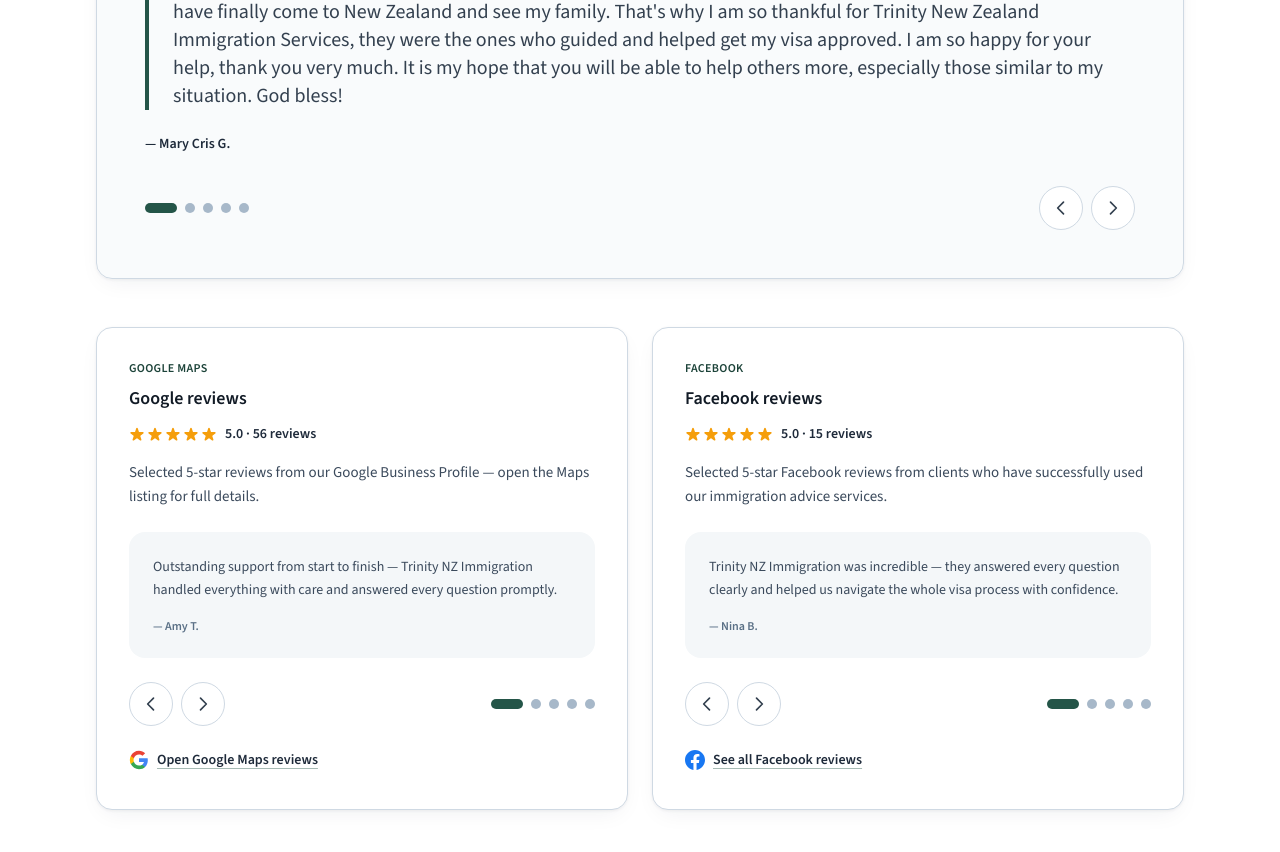
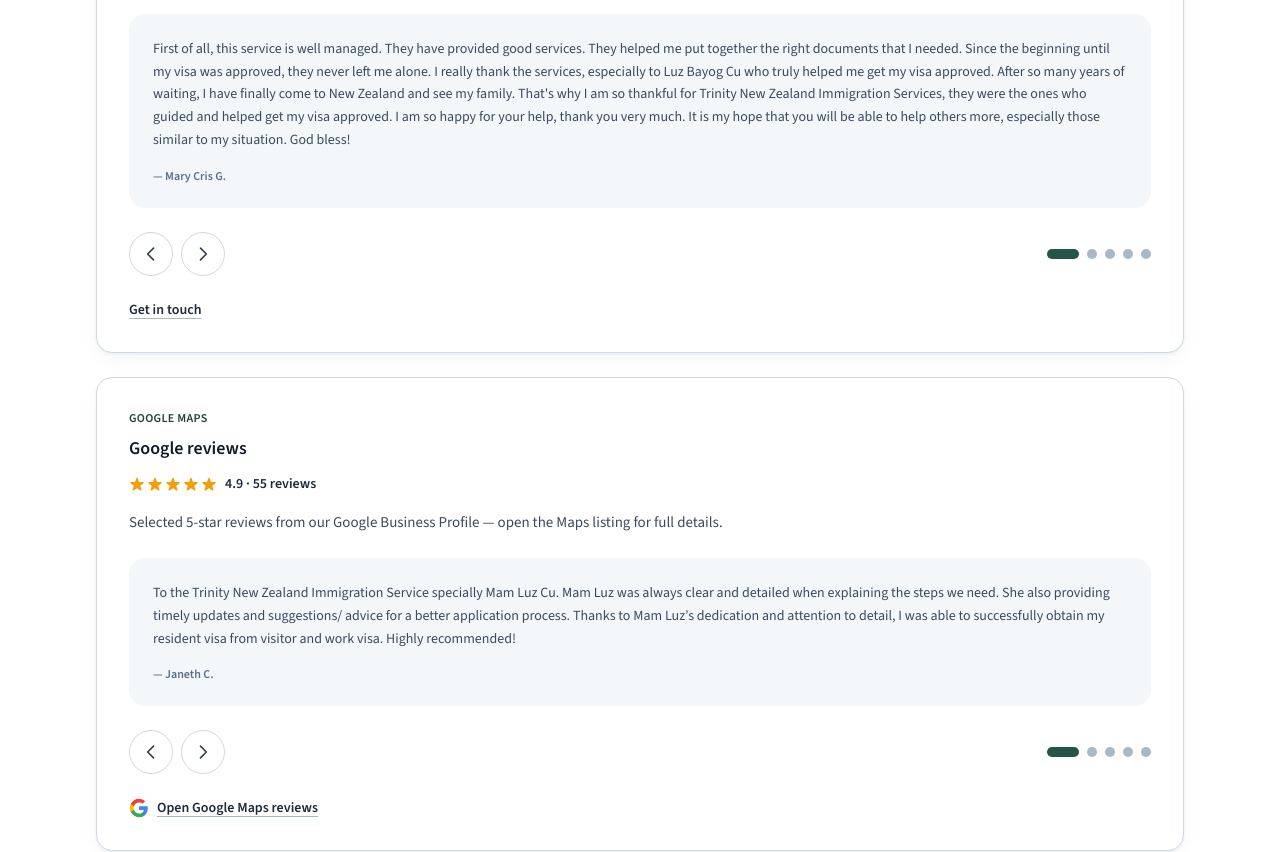
Before and after one commit to Markissss-23/trinity-nz-immigration, a React (Vite) app: page / in a window 1280 px wide. Shown: the part 8000-8852 px from the top of the page. Built offline with nearby package versions, Linux system fonts and the light colour scheme.

Commit message:
Updated testimonials

```diff
--- a/src/components/TestimonialSlider.tsx
+++ b/src/components/TestimonialSlider.tsx
@@ -3,39 +3,40 @@
 import { SectionShell } from "./SectionShell";
 import { FacebookBrandIcon, GoogleBrandIcon } from "./SocialBrandIcons";
 
-export function TestimonialSlider() {
-  const [i, setI] = useState(0);
-  const [googleReviewIndex, setGoogleReviewIndex] = useState(0);
-  const [facebookReviewIndex, setFacebookReviewIndex] = useState(0);
-  const total = testimonials.length;
-  const googleBlock = socialReviewHighlights.find((block) => block.source === "Google Maps");
-  const facebookBlock = socialReviewHighlights.find((block) => block.source === "Facebook");
-  const googleTotal = googleBlock?.reviews?.length ?? 0;
-  const facebookTotal = facebookBlock?.reviews?.length ?? 0;
-  const prev = () => setI((v) => (v - 1 + total) % total);
-  const next = () => setI((v) => (v + 1) % total);
-  const prevGoogle = () => setGoogleReviewIndex((v) => (googleTotal ? (v - 1 + googleTotal) % googleTotal : 0));
-  const nextGoogle = () => setGoogleReviewIndex((v) => (googleTotal ? (v + 1) % googleTotal : 0));
-  const prevFacebook = () => setFacebookReviewIndex((v) => (facebookTotal ? (v - 1 + facebookTotal) % facebookTotal : 0));
-  const nextFacebook = () => setFacebookReviewIndex((v) => (facebookTotal ? (v + 1) % facebookTotal : 0));
-
-  const renderReviewCard = (
-    block: (typeof socialReviewHighlights)[number] | undefined,
-    currentIndex: number,
-    prevFn: () => void,
-    nextFn: () => void,
-  ) => {
-    if (!block || !block.reviews?.length) {
-      return null;
-    }
-
-    const review = block.reviews[currentIndex];
+// Unified card layout used by all three testimonial sections
+function ReviewCard({
+  source,
+  badge,
+  rating,
+  reviewCount,
+  summary,
+  reviews,
+  href,
+  cta,
+}: {
+  source: string;
+  badge: string;
+  rating?: string;
+  reviewCount?: number;
+  summary: string;
+  reviews: readonly { text: string; author: string }[];
+  href: string;
+  cta: string;
+}) {
+  const [index, setIndex] = useState(0);
+  const total = reviews.length;
+  const prev = () => setIndex((v) => (v - 1 + total) % total);
+  const next = () => setIndex((v) => (v + 1) % total);
+  const review = reviews[index];
 
   return (
-      <div className="relative rounded-2xl border border-ink-200 bg-white p-6 shadow-card sm:p-8">
-        <p className="text-xs font-semibold uppercase tracking-wide text-fern-700">{block.source}</p>
-        <p className="mt-2 font-display text-lg font-semibold text-ink-950">{block.badge}</p>
-        {block.rating ? (
+    <div className="relative flex flex-col rounded-2xl border border-ink-200 bg-white p-6 shadow-card sm:p-8">
+      {/* Source label + badge */}
+      <p className="text-xs font-semibold uppercase tracking-wide text-fern-700">{source}</p>
+      <p className="mt-2 font-display text-lg font-semibold text-ink-950">{badge}</p>
+
+      {/* Star rating */}
+      {rating ? (
         <div className="mt-3 flex items-center gap-2 text-sm font-semibold text-ink-900">
           <span className="inline-flex gap-0.5 text-amber-500">
             {Array.from({ length: 5 }).map((_, idx) => (
@@ -44,23 +45,27 @@
               </svg>
             ))}
           </span>
-            <span>
-              {block.rating} · {block.reviewCount} reviews
-            </span>
+          <span>{rating} · {reviewCount} reviews</span>
         </div>
       ) : null}
-        <p className="mt-4 text-[15px] leading-relaxed text-ink-700">{block.summary}</p>
-        <div className="mt-6 rounded-2xl bg-ink-50 p-6 text-sm leading-relaxed text-ink-700">
+
+      {/* Summary */}
+      <p className="mt-4 text-[15px] leading-relaxed text-ink-700">{summary}</p>
+
+      {/* Review quote */}
+      <div className="mt-6 flex-1 rounded-2xl bg-ink-50 p-6 text-sm leading-relaxed text-ink-700">
         <p>{review.text}</p>
         <p className="mt-4 text-xs font-semibold text-ink-500">— {review.author}</p>
       </div>
+
+      {/* Navigation */}
       <div className="mt-6 flex items-center justify-between gap-3">
         <div className="flex gap-2">
           <button
             type="button"
-              onClick={prevFn}
+            onClick={prev}
             className="inline-flex h-11 w-11 items-center justify-center rounded-full border border-ink-200 bg-white text-ink-800 hover:bg-ink-50"
-              aria-label={`Previous ${block.source} review`}
+            aria-label={`Previous ${source} review`}
           >
             <svg className="h-5 w-5" fill="none" viewBox="0 0 24 24" stroke="currentColor">
               <path strokeLinecap="round" strokeLinejoin="round" strokeWidth={2} d="M15 19l-7-7 7-7" />
@@ -68,45 +73,64 @@
           </button>
           <button
             type="button"
-              onClick={nextFn}
+            onClick={next}
             className="inline-flex h-11 w-11 items-center justify-center rounded-full border border-ink-200 bg-white text-ink-800 hover:bg-ink-50"
-              aria-label={`Next ${block.source} review`}
+            aria-label={`Next ${source} review`}
           >
             <svg className="h-5 w-5" fill="none" viewBox="0 0 24 24" stroke="currentColor">
               <path strokeLinecap="round" strokeLinejoin="round" strokeWidth={2} d="M9 5l7 7-7 7" />
             </svg>
           </button>
         </div>
+
+        {/* Dot indicators */}
         <div className="flex gap-2">
-            {block.reviews.map((_, idx) => (
+          {reviews.map((_, idx) => (
             <button
               key={idx}
               type="button"
               className={`h-2.5 rounded-full transition-all ${
-                  idx === currentIndex ? "w-8 bg-fern-600" : "w-2.5 bg-ink-300 hover:bg-ink-400"
+                idx === index ? "w-8 bg-fern-600" : "w-2.5 bg-ink-300 hover:bg-ink-400"
               }`}
-                aria-label={`${block.source} review ${idx + 1} of ${block.reviews.length}`}
-                onClick={() => (block.source === "Google Maps" ? setGoogleReviewIndex(idx) : setFacebookReviewIndex(idx))}
+              aria-label={`${source} review ${idx + 1} of ${total}`}
+              onClick={() => setIndex(idx)}
             />
           ))}
         </div>
       </div>
+
+      {/* External link */}
       <a
-          href={block.href}
+        href={href}
         className="mt-6 inline-flex w-fit items-center gap-2 text-sm font-semibold text-fern-800 underline decoration-fern-600/40 underline-offset-4 hover:decoration-fern-700"
         target="_blank"
         rel="noopener noreferrer"
       >
-          {block.source === "Google Maps" ? (
+        {source === "Google Maps" ? (
           <GoogleBrandIcon className="h-5 w-5 shrink-0" aria-hidden />
-          ) : (
+        ) : source === "Facebook" ? (
           <FacebookBrandIcon className="h-5 w-5 shrink-0 text-[#1877F2]" aria-hidden />
-          )}
-          {block.cta}
+        ) : null}
+        {cta}
       </a>
     </div>
   );
+}
+
+export function TestimonialSlider() {
+  // Build a synthetic "Trinity Clients" block from the testimonials array in site.ts
+  const trinityBlock = {
+    source: "Trinity Clients",
+    badge: "Client testimonials",
+    summary:
+      "First-hand accounts from people we have supported through their New Zealand visa journey.",
+    reviews: testimonials.map((t) => ({ text: t.text, author: t.author })),
+    href: "/#contact",
+    cta: "Get in touch",
   };
+
+  const googleBlock = socialReviewHighlights.find((b) => b.source === "Google Maps");
+  const facebookBlock = socialReviewHighlights.find((b) => b.source === "Facebook");
 
   return (
     <SectionShell
@@ -116,59 +140,43 @@
       subtitle={testimonialsBlock.subtitle}
       className="bg-white"
     >
-      <div className="relative rounded-2xl border border-ink-200 bg-ink-50/50 p-6 shadow-card sm:p-10 lg:p-12">
-        <figure>
-          <blockquote className="border-l-4 border-fern-600 pl-6 text-lg leading-relaxed text-ink-800 sm:text-xl">
-            {testimonials[i].text}
-          </blockquote>
-          <figcaption className="mt-6 text-sm font-semibold text-ink-900">
-            — {testimonials[i].author}
-          </figcaption>
-        </figure>
-        <div className="mt-8 flex flex-wrap items-center justify-between gap-4">
-          <div className="flex gap-2" role="tablist" aria-label="Testimonial pages">
-            {testimonials.map((_, idx) => (
-              <button
-                key={idx}
-                type="button"
-                role="tab"
-                aria-selected={idx === i}
-                aria-label={`Testimonial ${idx + 1} of ${total}`}
-                className={`h-2.5 rounded-full transition-all ${
-                  idx === i ? "w-8 bg-fern-600" : "w-2.5 bg-ink-300 hover:bg-ink-400"
-                }`}
-                onClick={() => setI(idx)}
+      {/*
+        1 column on mobile/tablet, 3 columns on large screens.
+        Each card uses flex-col + flex-1 on the quote so cards stretch to equal height in a row.
+      */}
+      <div className="grid gap-6 lg:grid-cols-1">
+        <ReviewCard
+          source={trinityBlock.source}
+          badge={trinityBlock.badge}
+          summary={trinityBlock.summary}
+          reviews={trinityBlock.reviews}
+          href={trinityBlock.href}
+          cta={trinityBlock.cta}
         />
-            ))}
-          </div>
-          <div className="flex gap-2">
-            <button
-              type="button"
-              onClick={prev}
-              className="inline-flex h-11 w-11 items-center justify-center rounded-full border border-ink-200 bg-white text-ink-800 hover:bg-ink-50"
-              aria-label="Previous testimonial"
-            >
-              <svg className="h-5 w-5" fill="none" viewBox="0 0 24 24" stroke="currentColor">
-                <path strokeLinecap="round" strokeLinejoin="round" strokeWidth={2} d="M15 19l-7-7 7-7" />
-              </svg>
-            </button>
-            <button
-              type="button"
-              onClick={next}
-              className="inline-flex h-11 w-11 items-center justify-center rounded-full border border-ink-200 bg-white text-ink-800 hover:bg-ink-50"
-              aria-label="Next testimonial"
-            >
-              <svg className="h-5 w-5" fill="none" viewBox="0 0 24 24" stroke="currentColor">
-                <path strokeLinecap="round" strokeLinejoin="round" strokeWidth={2} d="M9 5l7 7-7 7" />
-              </svg>
-            </button>
-          </div>
-        </div>
-      </div>
-
-      <div className="mt-12 grid gap-6 lg:grid-cols-2">
-        {renderReviewCard(googleBlock, googleReviewIndex, prevGoogle, nextGoogle)}
-        {renderReviewCard(facebookBlock, facebookReviewIndex, prevFacebook, nextFacebook)}
+        {googleBlock && (
+          <ReviewCard
+            source={googleBlock.source}
+            badge={googleBlock.badge}
+            rating={googleBlock.rating}
+            reviewCount={googleBlock.reviewCount}
+            summary={googleBlock.summary}
+            reviews={googleBlock.reviews}
+            href={googleBlock.href}
+            cta={googleBlock.cta}
+          />
+        )}
+        {facebookBlock && (
+          <ReviewCard
+            source={facebookBlock.source}
+            badge={facebookBlock.badge}
+            rating={facebookBlock.rating}
+            reviewCount={facebookBlock.reviewCount}
+            summary={facebookBlock.summary}
+            reviews={facebookBlock.reviews}
+            href={facebookBlock.href}
+            cta={facebookBlock.cta}
+          />
+        )}
       </div>
     </SectionShell>
   );
--- a/src/content/site.ts
+++ b/src/content/site.ts
@@ -386,28 +386,28 @@
     badge: "Google reviews",
     summary:
       "Selected 5-star reviews from our Google Business Profile — open the Maps listing for full details.",
-    rating: "5.0",
-    reviewCount: 56,
+    rating: "4.9",
+    reviewCount: 55,
     reviews: [
       {
-        text: "Outstanding support from start to finish — Trinity NZ Immigration handled everything with care and answered every question promptly.",
-        author: "Amy T.",
+        text: "To the Trinity New Zealand Immigration Service specially Mam Luz Cu. Mam Luz was always clear and detailed when explaining the steps we need. She also providing timely updates and suggestions/ advice for a better application process. Thanks to Mam Luz’s dedication and attention to detail, I was able to successfully obtain my resident visa from visitor and work visa. Highly recommended!",
+        author: "Janeth C.",
       },
       {
-        text: "Fast, professional and thorough advice. My visa process was much easier with their help.",
-        author: "Daniel P.",
+        text: "I would like to sincerely give a huge thanks to Ms. Luz and Trinity New Zealand Immigration Services Ltd. for their exceptional assistance throughout my visa application process. Despite the tight schedule with my previous visa expiring, my visa was approved in just five working days! Highly recommended!! Wishing all the best with Ms. Luz and team!",
+        author: "liza",
       },
       {
-        text: "Great service, very responsive, and detailed guidance on documents and deadlines.",
-        author: "Maria L.",
+        text: "I am so grateful for the help of Trinity. With just 1 day my visa was approved. Until now I am still in shocked but I think this is also because of the way Trinity handles the documents and process it with a very detailed information. Trinity was so knowledgeable regarding the process and Maam Luz was so eager  and quick to respond whenever I have questions. This is a legit Immigration services and would 100% recommend.",
+        author: "Keigh L.",
       },
       {
-        text: "Highly recommend Trinity NZ Immigration for their friendly team and visa expertise.",
-        author: "Sarah K.",
+        text: "Thank you so much Trinity New Zealand Immigration Services Ltd specially to Ma'am Luz Bayog Cu. With in one week my student visa was approved. Once again, thank you so much ma'am Luz for your help and kindness. I've learned a lot also from you. God bless you always and the rest of the team❤️🙏 …",
+        author: "Carl Jerome L.",
       },
       {
-        text: "Excellent support for my immigration application — they made a stressful process feel manageable.",
-        author: "Jason W.",
+        text: "Trinity new Zealand immigration services LTD has the best service. I highly recommend Mam Luz Cu, She was my immigration advisor for my general visitor visa application, she was easily to approach to ask questions. I am thankful for the help she provided and for her expertise being an advisor. I am amazed her for being attention to detail and attentiveness. My application, supporting documents, and forms were thoroughly reviewed by her. Thanks to her commitment to excellence and her ability to observe even the smallest details. My application was approved because of her. Thank you so much Mam Luz Cu and Trinity new Zealand immigration services LTD.",
+        author: "Sush Mita D.",
       },
     ],
     href: "https://maps.app.goo.gl/RsTbdGaEyWMCYYtp8",
@@ -422,24 +422,24 @@
     reviewCount: 15,
     reviews: [
       {
-        text: "Trinity NZ Immigration was incredible — they answered every question clearly and helped us navigate the whole visa process with confidence.",
-        author: "Nina B.",
+        text: "I am extremely grateful to Trinity New Zealand Immigration Services Ltd, particularly to Ma'am Luz Cu, who assisted us with our visa application. My daughter is now a resident of this country, and I am currently waiting for my own resident visa. I am overjoyed that one of our greatest desires—living together as a family—has finally come true.",
+        author: "Marites S.",
       },
       {
-        text: "Very professional and supportive service. I received updates quickly and they helped me prepare all the documents correctly.",
-        author: "Carlos R.",
+        text: "We are just dreaming before of spending time with my husband in this amazing country, and here we are treasuring the days we have together.This won't be a success without the help of Trinity New Zealand Immigration Services Ltd. and Luz Cu who is with us guiding and updating in everything we need to prepare in order to make this possible. Big thanks to your Company! Another Visit Visa approved and we can now experience spring and summer season😃God Bless! Hope you can help more people in achieving their New Zealand dream!😊🤩🤩",
+        author: "Zoe D.",
       },
       {
-        text: "Excellent adviser team. They made a stressful journey feel manageable and were always available for follow-up questions.",
-        author: "Mai L.",
+        text: "Thank you so much ma'am Luz and trinity new zealand immigration services Ltd. I recommend and rate the services 100% nice good and very kind. Again thank you so much maam luz♥️",
+        author: "Aljune B.",
       },
       {
-        text: "Highly recommend Trinity NZ Immigration. They were patient, detail-oriented, and helped me secure my visa faster than I expected.",
-        author: "Jenna W.",
+        text: "Massive thanks to Tonet for always sorting out my NZ visa related matters. At the outset, Tonet has always been highly responsive in addressing my queries and sending through all pertinent information. One of the things that I deeply appreciate is the quality service – from providing instant updates to guiding you on next steps which gives you a level of assurance and confidence. If you are looking for a professional with great service, I would strongly recommend Trinity New Zealand Immigration Services Ltd particularly Tonet Jang and rest assured you won’t be disappointed! All the best to you and the team! Cheers",
+        author: "BárceNa P.",
       },
       {
-        text: "The team was kind, professional, and very knowledgeable. My experience with them was smooth from start to finish.",
-        author: "Aaron S.",
+        text: "TRINITY NEW ZEALAND Licensed Immigration Advisor TONET JANG processed the following: a. Visitor Visa for  me and my husband to N.Z. a year ago b.  Student Visa for my son who finished his I.T. course a year ago c.  Student Visa for our relative who transferred from Singapore to N.Z.and again the visa for her husband and 3 children to finally join her now in N.Z.",
+        author: "Thelma C.",
       },
     ],
     href: "https://www.facebook.com/trinityNZimmigration/reviews",
```
Lines whose indentation alone changed are shown as unchanged.
